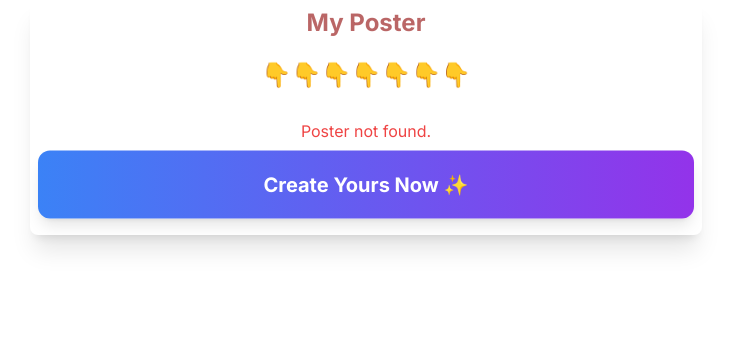
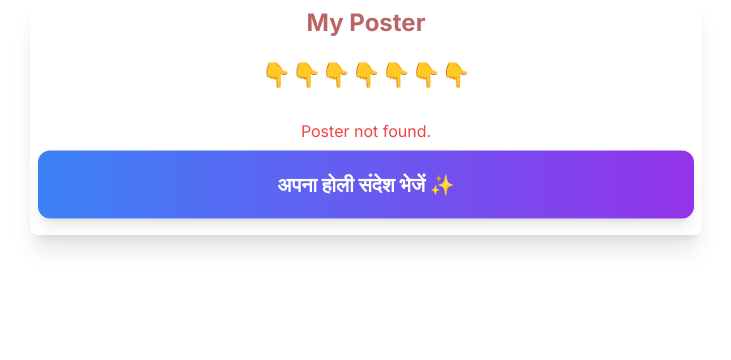
Before and after one commit to indrajeetsak/poster-app, a PHP site: page /view.php in a window 1280 px wide. Shown: the part 283-643 px from the top of the page, without its empty margins (274-1005 px from the left). Run offline with PHP 8.4, Linux system fonts and the light colour scheme; some libraries are stand-ins or nearby versions.

Commit message:
First draft

```diff
--- a/view.php
+++ b/view.php
@@ -58,13 +58,13 @@ if ($id) {
         <h3 class="animate-bounce text-2xl font-bold mb-6 text-red-800">👇👇👇👇👇👇👇</h1>
 
         <?php if ($imageUrl): ?>
-            <img src="<?php echo $imageUrl; ?>" alt="Generated Poster" class="w-full h-auto max-w-full rounded-lg shadow-md mb-8">
+            <img src="<?php echo $imageUrl; ?>" alt="Generated Poster" class="w-full h-auto max-w-full rounded-lg shadow-md mb-8 border-4 border-red-500">
         <?php else: ?>
             <p class="text-red-500 mb-4">Poster not found.</p>
         <?php endif; ?>
 
         <a href="index.php" class="block w-full animate-bounce bg-gradient-to-r from-blue-500 to-purple-600 text-white text-xl font-bold py-5 px-8 rounded-xl shadow-lg hover:shadow-xl transform hover:-translate-y-1 transition duration-200">
-            Create Yours Now ✨
+            अपना होली संदेश भेजें ✨
         </a>
     </div>
 
```
